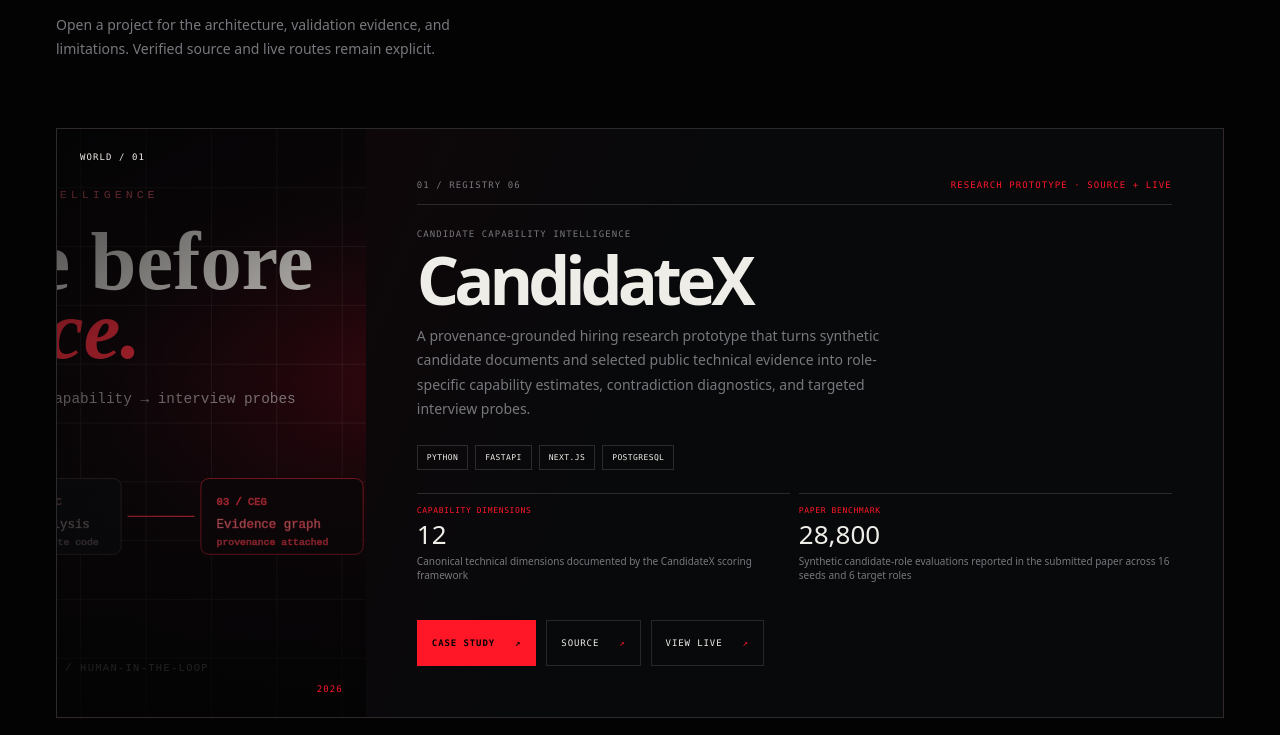
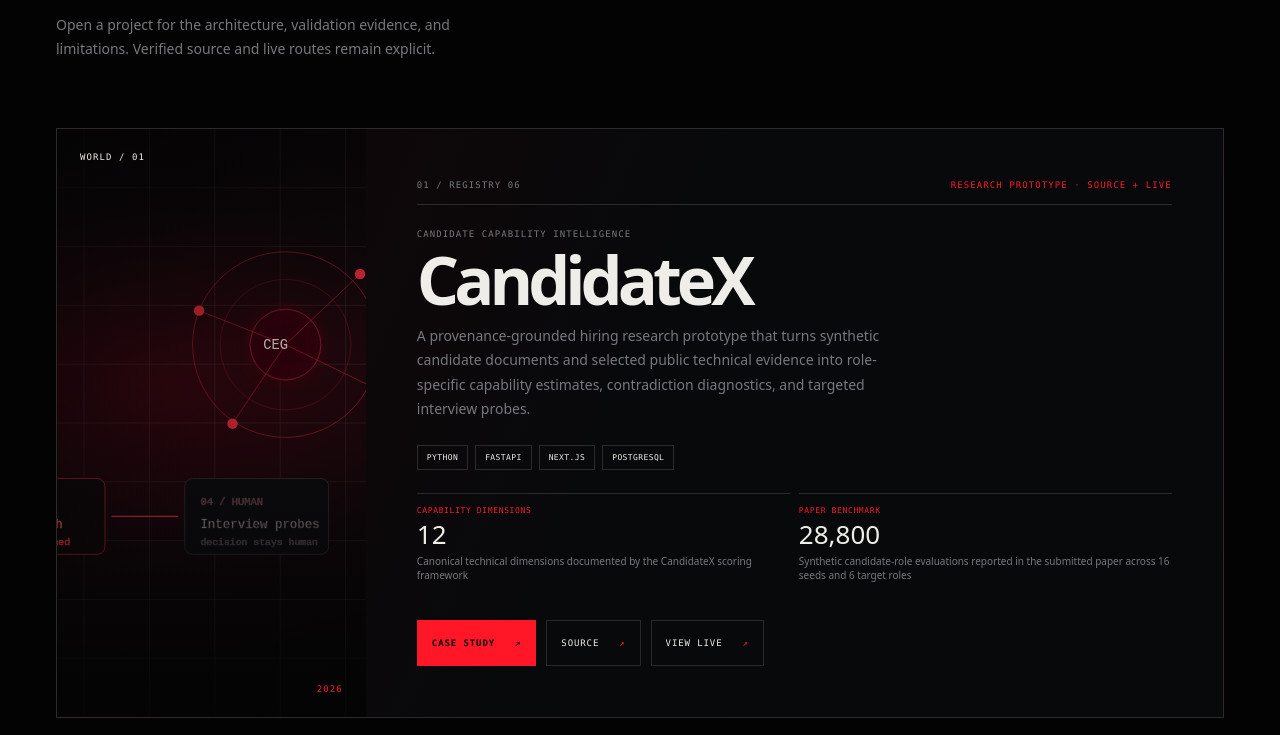
Before and after one commit to yorayriniwnl/Portfolio-Ayush-Roy, a Next.js app: page /projects in a window 1280 px wide. Shown: the part 909-1644 px from the top of the page. Built offline with nearby package versions, Linux system fonts and the light colour scheme; no server answers.

Commit message:
style: focus narrow project artwork on illustrations instead of clipping title text

```diff
--- a/src/styles/machine.css
+++ b/src/styles/machine.css
@@ -2913,7 +2913,9 @@
     padding: 23px;
     overflow: hidden;
     background-color: var(--graphite);
-    background-position: center;
+    /* The narrow art rail should show the illustrated system, not crop a
+       headline in half from its 16:9 repository artwork. */
+    background-position: 85% center;
     background-size: cover;
     isolation: isolate;
   }
```
